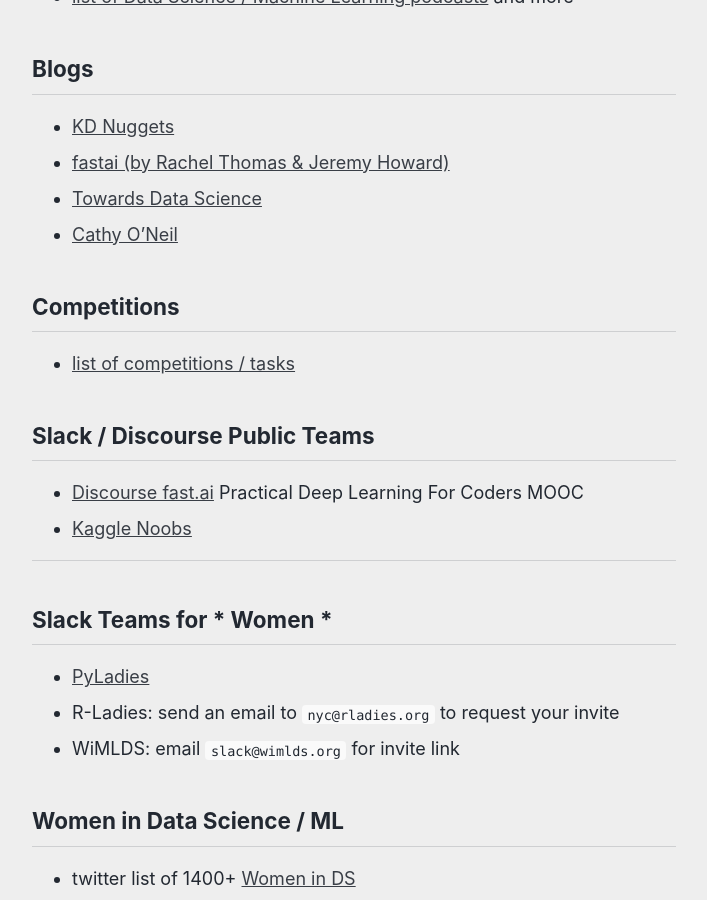
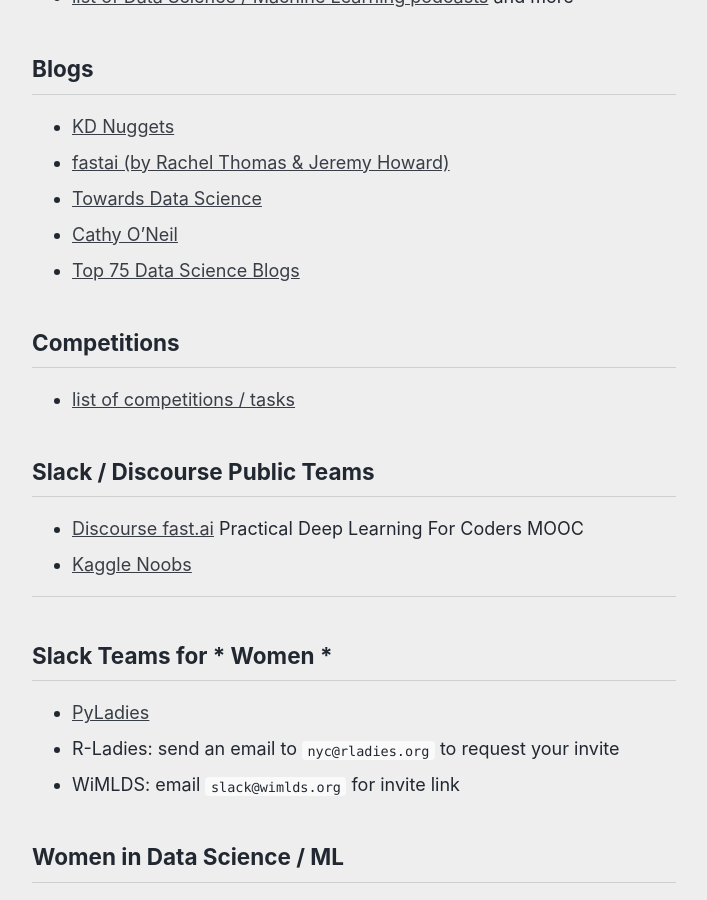
Before and after one commit to reshamas/reshamas.github.io, a Jekyll site: the page built from resources/index.md, in a window 1280 px wide and 900 px high, scrolled down 953 px. Shown: the whole window, without its empty margins (286-993 px from the left). Built offline with Jekyll 4.4.1, drawn with Linux system fonts in a browser that asks for light colours.

Commit message:
Update index.md

```diff
--- a/resources/index.md
+++ b/resources/index.md
@@ -30,6 +30,7 @@
 * [fastai (by Rachel Thomas & Jeremy Howard)](http://www.fast.ai/topics/)
 * [Towards Data Science](https://towardsdatascience.com)
 * [Cathy O'Neil](https://mathbabe.org)
+* [Top 75 Data Science Blogs](https://blog.feedspot.com/data_science_blogs/)
 
 ## Competitions
 * [list of competitions / tasks](https://github.com/reshamas/fastai_deeplearn_part1/blob/master/notes/competitions.md)
```
